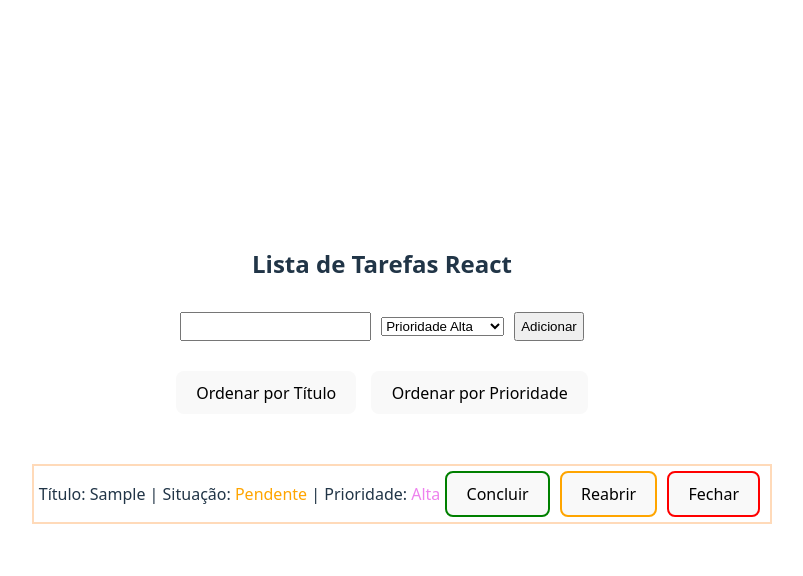
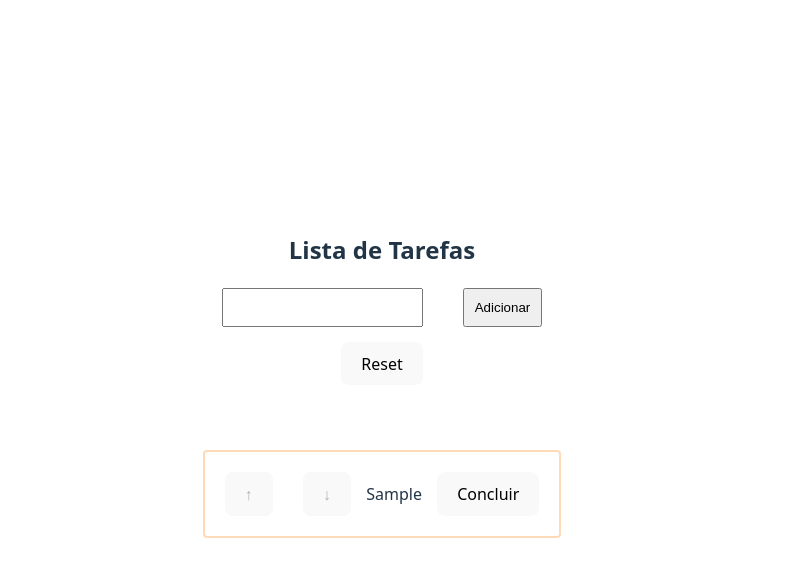
Before and after one commit to Arthur-Snts/Projeto-Interface-Usuarios, a React (Vite) app in the folder Atividades/Atvaula06/: page / in a window 1280 px wide. Both pictures are taken after typing "Sample" into the empty fields and a click on the input "Adicionar". Shown: the top 576 px of the page, without its empty margins (258-1061 px from the left). Built offline with nearby package versions, Linux system fonts and the light colour scheme.

Commit message:
Correção da AtividadeAula06

```diff
--- a/Atividades/Atvaula06/src/App.jsx
+++ b/Atividades/Atvaula06/src/App.jsx
@@ -1,13 +1,15 @@
 
 import './App.css'
 import ListaDeTarefas from './components/ListaDeTarefas'
+import Listar from './components/Listar'
 
 function App() {
 
 
   return (
     <>
-    <ListaDeTarefas/>
+    {/* <ListaDeTarefas/> */}
+    <Listar></Listar>
     </>
   )
 }
--- /dev/null
+++ b/Atividades/Atvaula06/src/components/Listar.css
@@ -0,0 +1,47 @@
+ul li{
+    list-style: none;
+}
+
+button{
+    margin: 15px;
+}
+
+form input{
+    margin: 0 20px;
+    padding: 10px;
+}
+
+.concluida span {
+    text-decoration: line-through; /* Tacha o texto */
+    color: #888;                  /* Deixa o texto cinza */
+}
+
+.concluida {
+    display: flex;
+    justify-content: space-between;
+    align-items: center;
+    padding: 5px;
+    margin-bottom: 5px;
+    border: 1px solid green;
+    border-radius: 4px;
+}
+
+/* Estilização geral para a lista (opcional) */
+ul {
+    list-style-type: none;
+    padding: 0;
+}
+
+li {
+    display: flex;
+    justify-content: space-between;
+    align-items: center;
+    padding: 10px;
+    margin-bottom: 5px;
+    border: 1px solid #ddd;
+    border-radius: 4px;
+}
+
+li button {
+    margin-left: 15px;
+}
--- /dev/null
+++ b/Atividades/Atvaula06/src/components/Listar.jsx
@@ -0,0 +1,114 @@
+import './Listar.css'
+import { useState } from 'react'
+
+export default function Listar() {
+
+    const [tarefa, setTarefa] = useState('')
+    const [lista, setLista] = useState([])
+
+        const handleSubmit = (e) => {
+            e.preventDefault()
+            if (!tarefa){
+                return
+            }
+
+            //tarefa agora passa a ser um objeto. Com isso adiconamos o status e o seu id (função para gerar aleatória)
+            const novaTarefa = {
+                id: Math.floor(Math.random()*10000),
+                texto: tarefa,
+                status: false
+            }
+
+            setLista([...lista, novaTarefa] )
+            setTarefa('')
+
+        }
+
+        //função para alterar o status da tarefa. Aqui optamos por trabalhar com dois estados: concluída ou não.
+         const handleToggle = (id) => {
+        setLista(lista.map(item =>
+            item.id === id ? { ...item, status: !item.status } : item
+        ))
+        }
+
+        //função mais 'complexa'. Aqui vamo reposicionar a tarefa no array lista de forma incremental.
+        const handleMove = (id, direcao) => {
+
+            //o método finIndex retorna o index do elemento que satisfaz alguma condição. Aqui estamos utilizando para
+            //retornar o index do elemento que tem o id igual ao que foi passado para a função handleMove.
+            //Perceba que aqui o index é diferente do id.
+
+            const indice = lista.findIndex(item => item.id === id)
+
+            //condições extraordinárias
+
+            if((indice === 0 && direcao === 'subir') || (indice === lista.length -1 && direcao === 'descer')){
+                return;
+            }
+
+            const novaLista = [...lista]; //copia da lista original
+            //splice modifica array, removendo ou inserindo elemento. Ele retorna o array modificado. Aqui está sendo removido 1 elementos na posição indice.
+            //esse elemento removido é a saída de splice em forma de um novo array. A notação [0] é utilizada para indicar o primeiro elemento do array de retorno.
+            //Por fim, itemMovido irá armazenar o elemento que precisa ser movido.
+            const itemMovido = novaLista.splice(indice, 1)[0]
+
+            //veririca em que sentido deve ser movido o item e faz o incremento ou decremento do seu indice.
+            const novoIndice = direcao === 'subir' ? indice -1 : indice +1;
+
+            //reposicionamento do elemento. Na posição novoIndice, remove-se 0 elementos e adiciona itemMovido
+            novaLista.splice(novoIndice, 0, itemMovido)
+
+            setLista(novaLista)
+        }
+
+        const handleClear = () => {
+            setLista([])
+        }
+
+
+    return(
+        <div>
+            <h2>Lista de Tarefas</h2>
+
+            <form onSubmit={handleSubmit}>
+
+                <label>
+                    <input type="text" onChange={(e) => setTarefa(e.target.value)} value={tarefa}/>
+                </label>
+
+
+                <input type="submit" value="Adicionar"/>
+            </form>
+
+            <button onClick={handleClear}>Reset</button>
+
+            <ul>
+               {lista.map((item, index) =>
+                <li key={item.id} className={item.status ? 'concluida' : ''}>
+                     <div className="controles-ordem">
+                            <button
+                                onClick={() => handleMove(item.id, 'subir')}
+                                disabled={index === 0} // Desabilita o botão se for o primeiro item
+                                title="Mover para cima"
+                            >
+                                ↑
+                            </button>
+                            <button
+                                onClick={() => handleMove(item.id, 'descer')}
+                                disabled={index === lista.length - 1} // Desabilita se for o último
+                                title="Mover para baixo"
+                            >
+                                ↓
+                            </button>
+                        </div>
+                    <span>{item.texto}</span>
+                    <button onClick={() => handleToggle(item.id)}>{item.status ? 'Desmarcar' : 'Concluir'}</button>
+                </li>
+
+               )}
+            </ul>
+        </div>
+
+    )
+
+}
```
